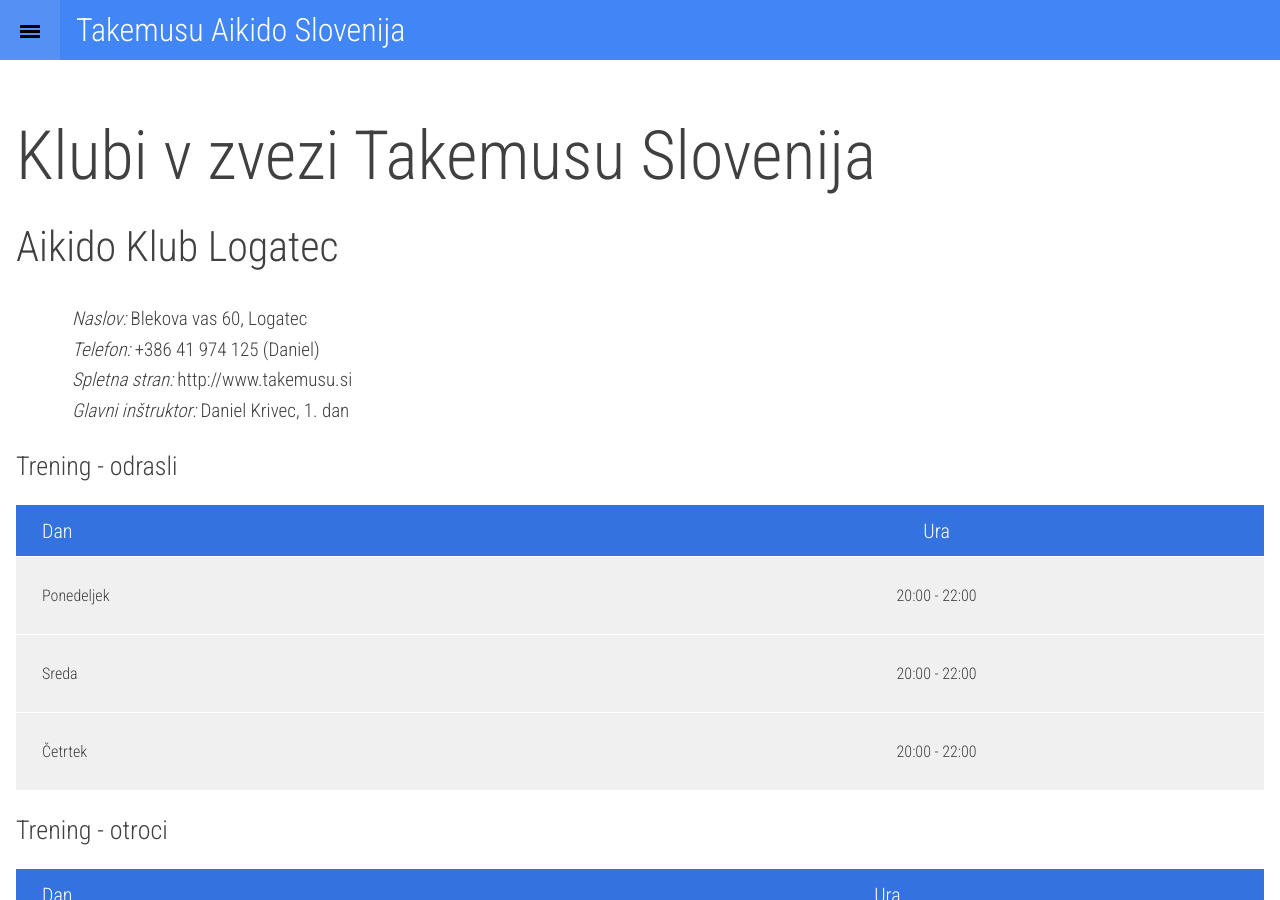
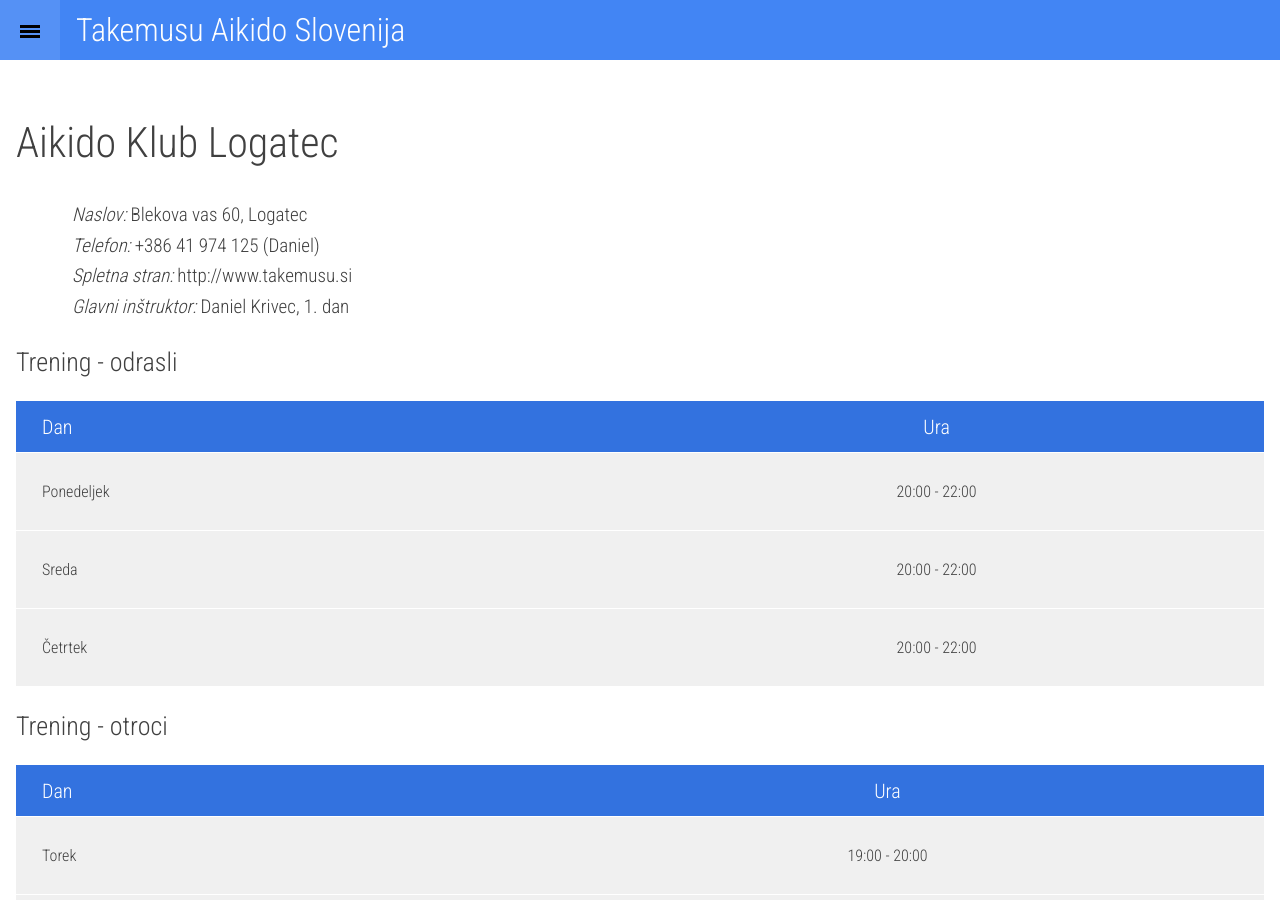
Before and after one commit to rok/takemusu, a Jekyll site: the page built from klubi.md, in a window 1280 px wide and 900 px high. Built offline with Jekyll 4.4.1, drawn with Linux system fonts in a browser that asks for light colours; some web fonts are replaced.

Commit message:
popravek naslovov 2

```diff
--- a/klubi.md
+++ b/klubi.md
@@ -2,8 +2,6 @@
 layout: page
 title: Klubi
 ---
-# Klubi v zvezi Takemusu Slovenija
-
 ## Aikido Klub Logatec
 
 * *Naslov:* Blekova vas 60, Logatec
```
Also changed, not shown: other parts of klubi.md (+0 -2 lines).
